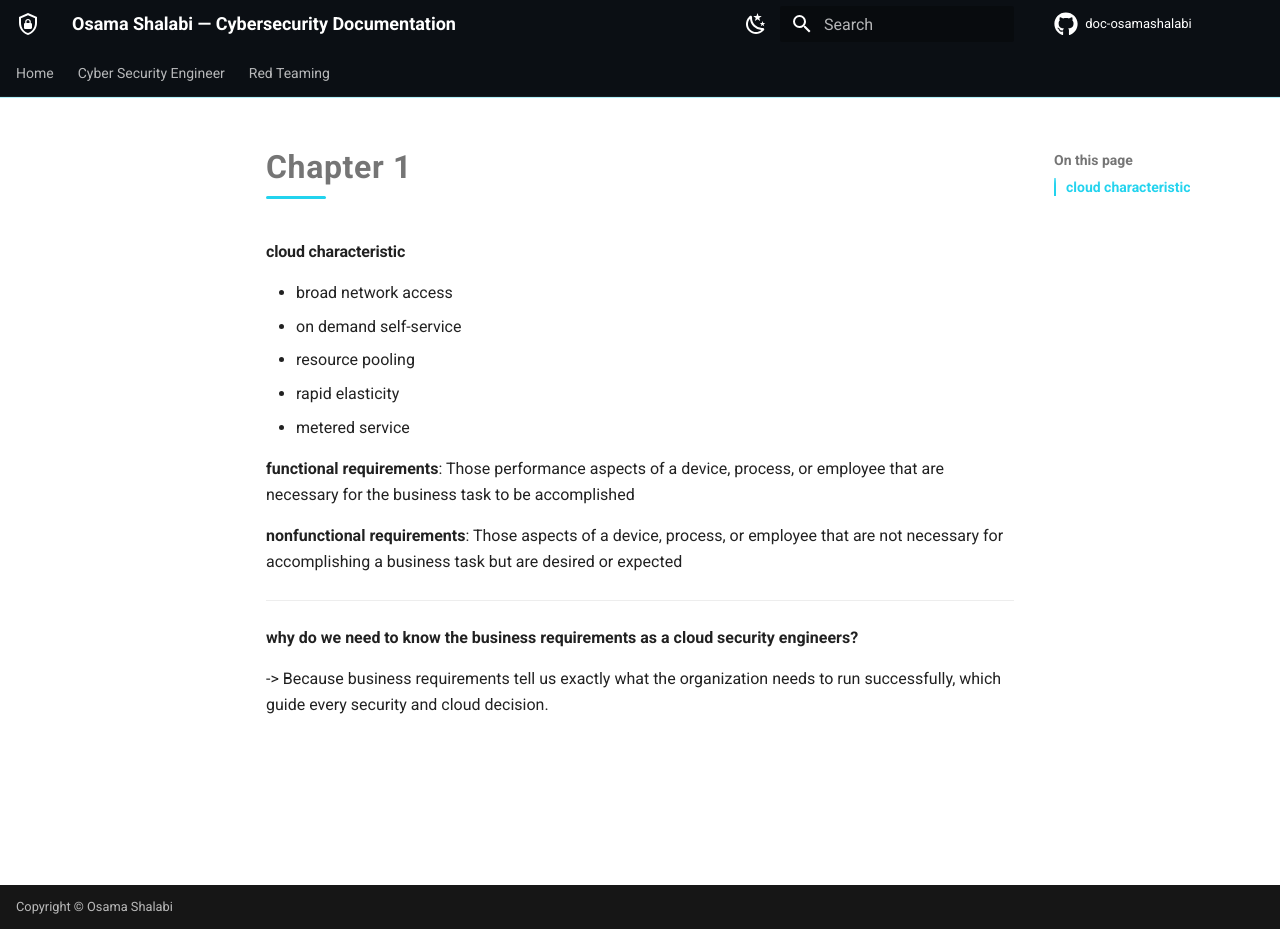
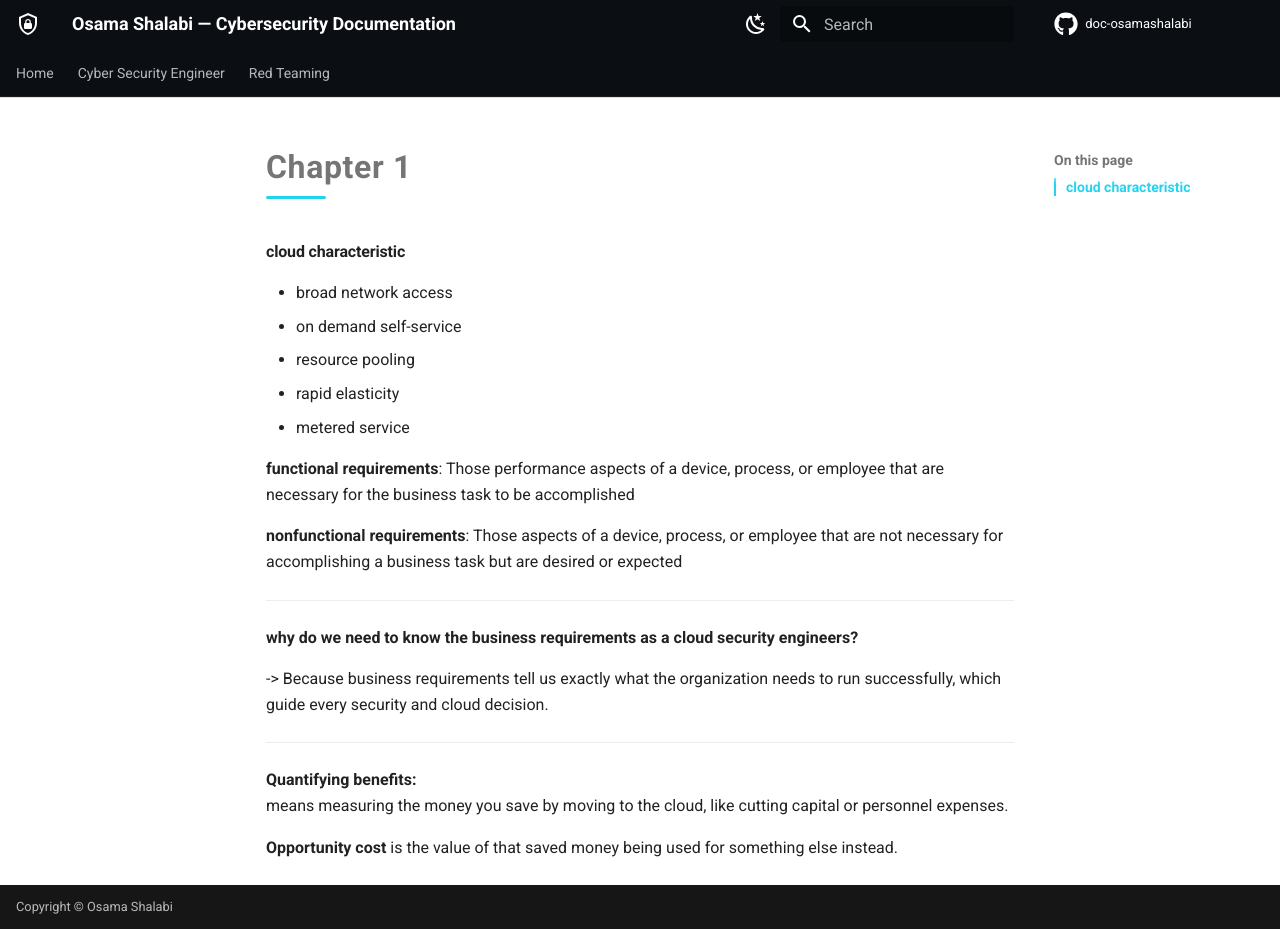
Before and after one commit to osamashalabi432-png/doc-osamashalabi, an MkDocs documentation site: the page built from docs/cyber-security-engineer/cloud/CCSP/Chapter 1.md, in a window 1280 px wide and 929 px high. Built offline with MkDocs 1.6.1 and Material for MkDocs 9.7.7, drawn with Linux system fonts in a browser that asks for light colours; comment, search, counter and statistics services are not loaded.

Commit message:
vault backup: 2026-09-26 14:15:06

```diff
--- a/docs/cyber-security-engineer/cloud/CCSP/Chapter 1.md
+++ b/docs/cyber-security-engineer/cloud/CCSP/Chapter 1.md
@@ -14,3 +14,9 @@
 **why do we need to know the business requirements as a cloud security engineers?**
 
 -> Because business requirements tell us exactly what the organization needs to run successfully, which guide every security and cloud decision.
+
+---
+
+**Quantifying benefits:** means measuring the money you save by moving to the cloud, like cutting capital or personnel expenses.
+
+**Opportunity cost** is the value of that saved money being used for something else instead.
```
Also changed, not shown: 2 other files.
